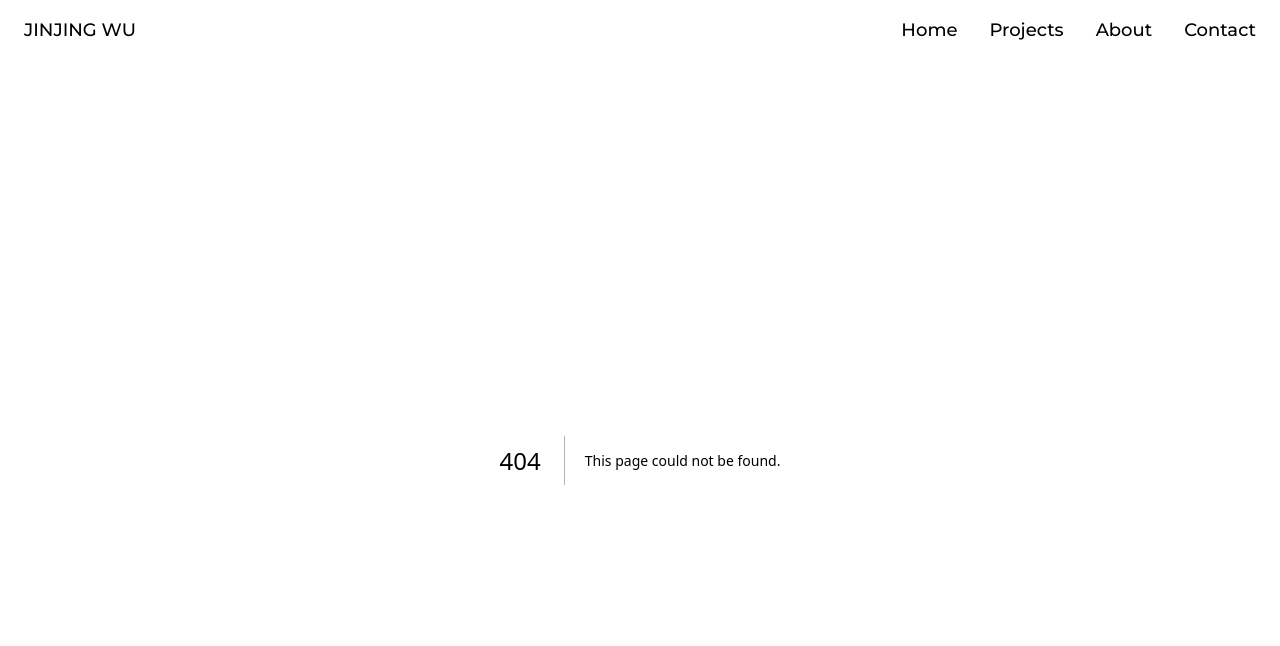
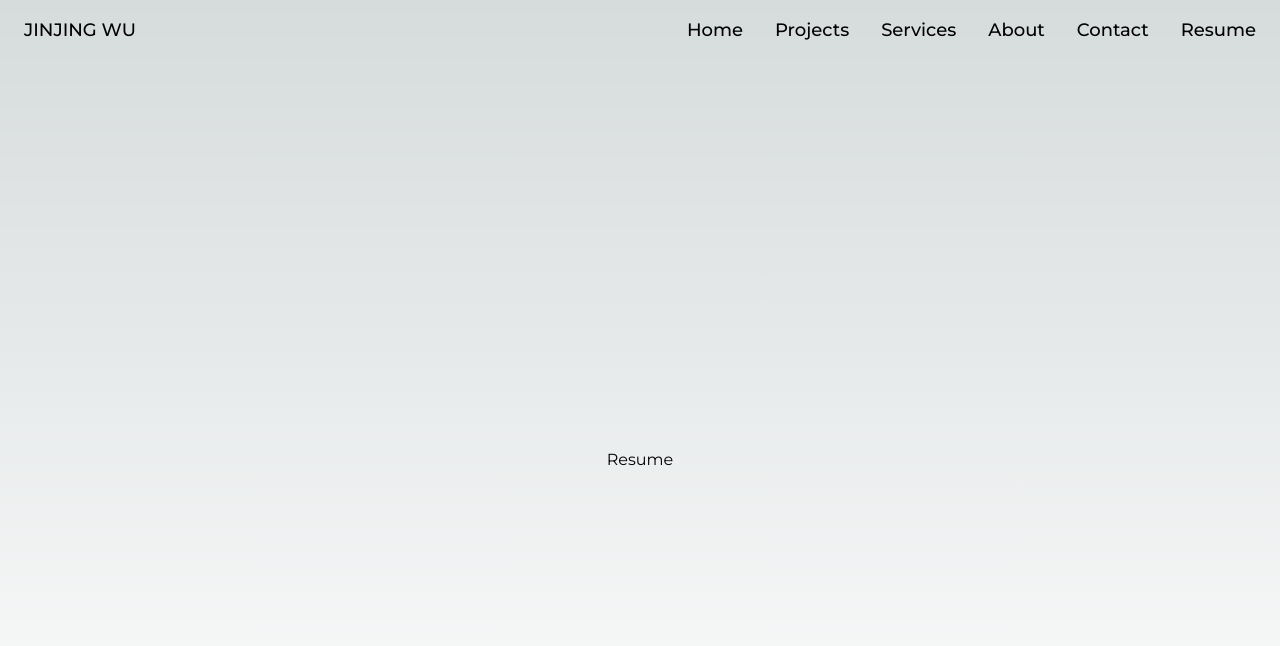
Before and after one commit to jinjingngo/blog, a Next.js app: page /resume in a window 1280 px wide. Before the commit this address had no page. Shown: the top 646 px of the page. Built offline with nearby package versions, Linux system fonts and the light colour scheme.

Commit message:
feat: more pages content comes later (#9)

```diff
--- a/src/app/components/Header/Header.module.css
+++ b/src/app/components/Header/Header.module.css
@@ -1,17 +1,17 @@
 .header {
-  @apply w-full p-4 pl-6 pr-6 flex justify-center sm:justify-between;
+  @apply w-full p-4 pl-6 pr-6 flex justify-center md:justify-between;
 }
 
 .header__title {
-  @apply hidden sm:block text-base sm:text-lg sm:font-medium;
+  @apply hidden md:block text-base md:text-lg md:font-medium;
 }
 
 .header__nav_list {
-  @apply flex gap-4 sm:gap-8 justify-center;
+  @apply flex gap-4 md:gap-8 justify-center;
 }
 
 .header__nav_anchor {
-  @apply text-base sm:text-lg font-medium;
+  @apply text-base md:text-lg font-medium;
 }
 
 .header__nav_anchor:hover {
--- a/src/app/components/Header/Header.tsx
+++ b/src/app/components/Header/Header.tsx
@@ -9,8 +9,10 @@ type Route = {
 const routes: Route[] = [
   { name: "Home", path: "/" },
   { name: "Projects", path: "/projects" },
+  { name: "Services", path: "/services" },
   { name: "About", path: "/about" },
   { name: "Contact", path: "/contact" },
+  { name: "Resume", path: "/resume" },
 ];
 
 const Header = () => {
--- /dev/null
+++ b/src/app/resume/page.tsx
@@ -0,0 +1,7 @@
+export default function Resume() {
+  return (
+    <main className="flex min-h-screen flex-col items-center justify-center p-24">
+      <h1>Resume</h1>
+    </main>
+  );
+}
--- /dev/null
+++ b/src/app/services/page.tsx
@@ -0,0 +1,7 @@
+export default function Services() {
+  return (
+    <main className="flex min-h-screen flex-col items-center justify-center p-24">
+      <h1>Services</h1>
+    </main>
+  );
+}
```
